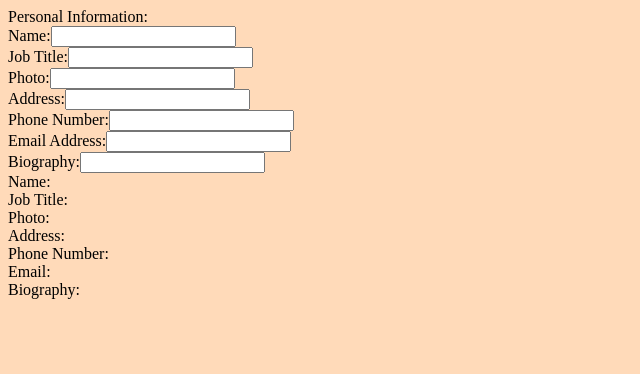
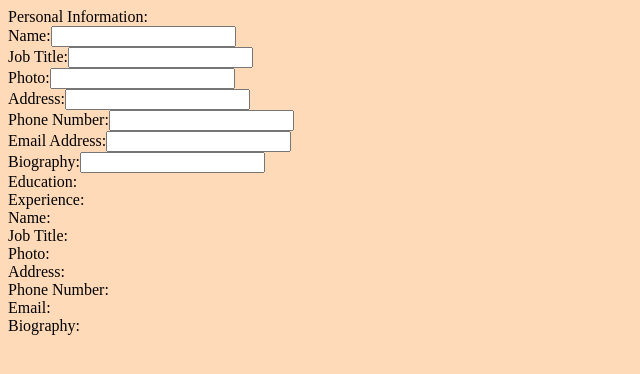
Before and after one commit to muscularmayo/cv-generator, a React (Create React App) app: page / in a window 1280 px wide. Shown: the top 374 px of the page, without its empty margins (0-640 px from the left). Built offline with nearby package versions, Linux system fonts and the light colour scheme.

Commit message:
fixed my icon

```diff
--- a/public/index.html
+++ b/public/index.html
@@ -2,7 +2,7 @@
 <html lang="en">
   <head>
     <meta charset="utf-8" />
-    <link rel="icon" href="%PUBLIC_URL%/favicon.ico" />
+    <link rel="icon" href="%PUBLIC_URL%/favicon.png" />
     <meta name="viewport" content="width=device-width, initial-scale=1" />
     <meta name="theme-color" content="#000000" />
     <meta
--- a/src/components/Education.js
+++ b/src/components/Education.js
@@ -17,6 +17,7 @@ export default class Education extends Component {
   render() {
     return (
       <div id="education-input">
+        Education:
 
       </div>
     )
--- a/src/components/Experience.js
+++ b/src/components/Experience.js
@@ -17,6 +17,7 @@ export default class Experience extends Component {
   render() {
     return (
       <div id="experience-input">
+        Experience:
 
       </div>
     )
```
Also changed, not shown: public/favicon.png (added), 1 other file (tests, documents, lock files or other folders).
